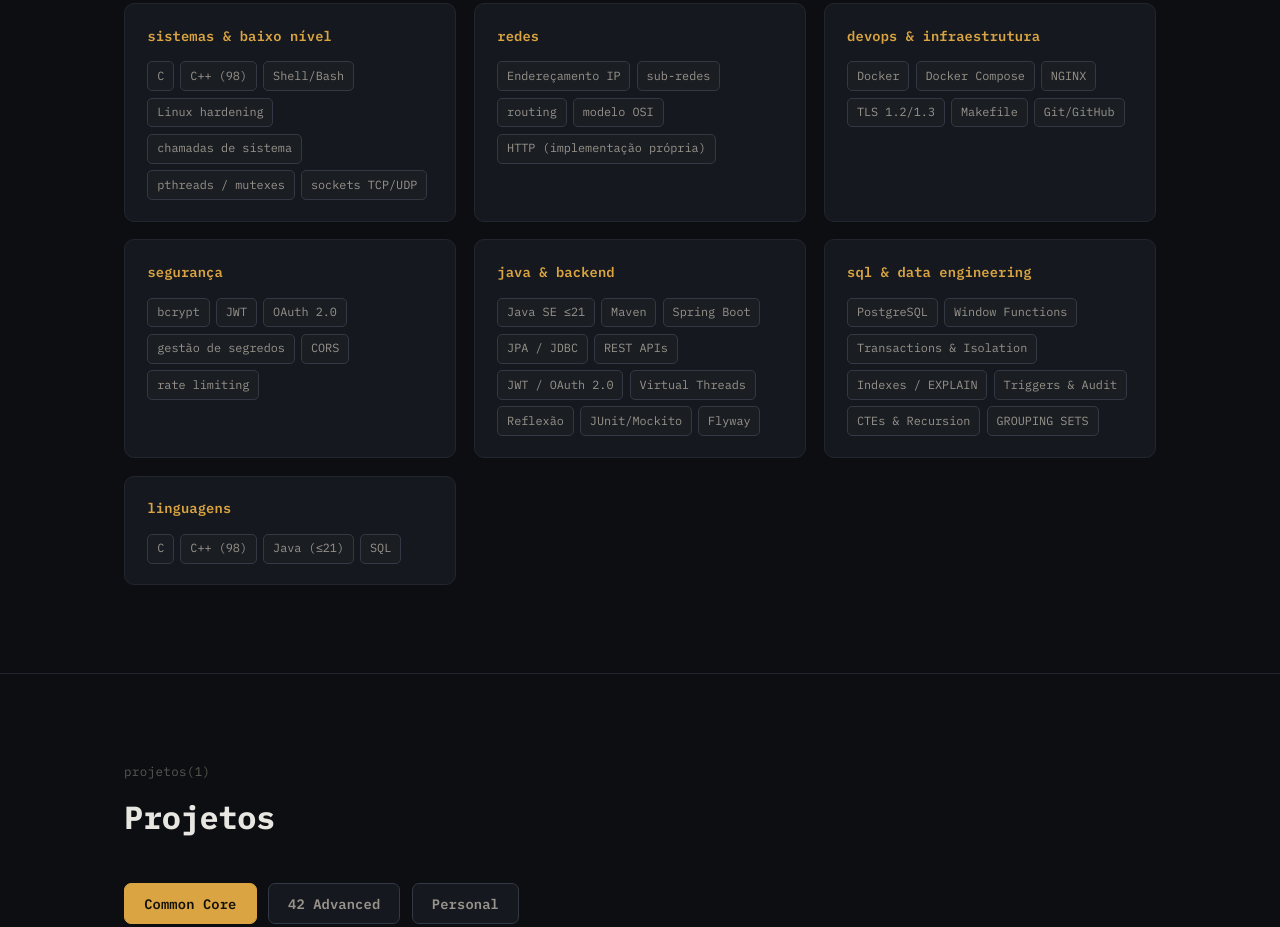
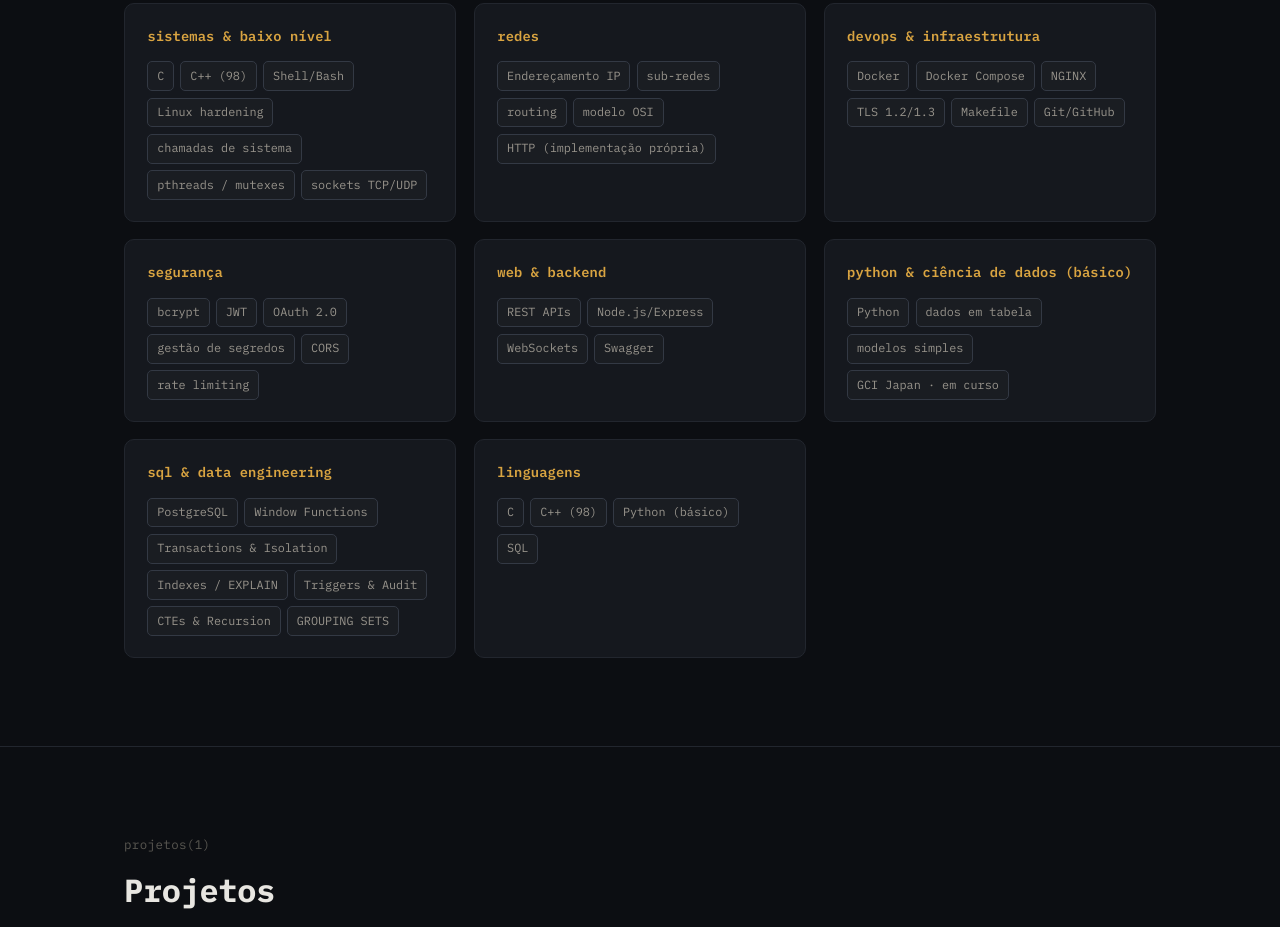
Before and after one commit to JBYoussef/Portofolio, a plain HTML site: page index.html in a window 1280 px wide. Shown: the part 1651-2578 px from the top of the page. Drawn offline with Linux system fonts and the light colour scheme.

Commit message:
Java removed from portofolio and GCI Data Science added

```diff
--- a/index.html
+++ b/index.html
@@ -361,11 +361,17 @@
           </div>
         </div>
         <div class="skill-card">
-          <h3>java &amp; backend</h3>
+          <h3>web &amp; backend</h3>
           <div class="tag-row">
-            <span class="tag">Java SE ≤21</span><span class="tag">Maven</span><span class="tag">Spring Boot</span><span class="tag">JPA / JDBC</span>
-            <span class="tag">REST APIs</span><span class="tag">JWT / OAuth 2.0</span><span class="tag">Virtual Threads</span>
-            <span class="tag">Reflexão</span><span class="tag">JUnit/Mockito</span><span class="tag">Flyway</span>
+            <span class="tag">REST APIs</span><span class="tag">Node.js/Express</span><span class="tag">WebSockets</span>
+            <span class="tag">Swagger</span>
+          </div>
+        </div>
+        <div class="skill-card">
+          <h3>python &amp; ciência de dados (básico)</h3>
+          <div class="tag-row">
+            <span class="tag">Python</span><span class="tag">dados em tabela</span><span class="tag">modelos simples</span>
+            <span class="tag">GCI Japan · em curso</span>
           </div>
         </div>
         <div class="skill-card">
@@ -379,7 +385,7 @@
         <div class="skill-card">
           <h3>linguagens</h3>
           <div class="tag-row">
-            <span class="tag">C</span><span class="tag">C++ (98)</span><span class="tag">Java (≤21)</span><span class="tag">SQL</span>
+            <span class="tag">C</span><span class="tag">C++ (98)</span><span class="tag">Python (básico)</span><span class="tag">SQL</span>
           </div>
         </div>
       </div>
@@ -419,7 +425,7 @@
         </div>
         <div class="tl-item">
           <div class="tl-year">em curso</div>
-          <div class="tl-text"><strong>malloc</strong> (42 Advanced, Unix/Kernel — reimplementação de malloc/free/realloc sobre mmap), <strong>Ledger</strong> (Piscine SQL / data engineering) e o <strong>Guia de Estudo Java</strong> — o mesmo domínio de transferências monetárias, primeiro em SQL e depois em Java + Spring, através de 8 labs práticos.</div>
+          <div class="tl-text"><strong>malloc</strong> (42 Advanced, Unix/Kernel — reimplementação de malloc/free/realloc sobre mmap), <strong>Ledger</strong> (piscina pessoal de SQL / data engineering) e uma <strong>formação online da GCI Japan</strong> — fundamentos de Python e de ciência de dados: análise de dados em tabela e criação de modelos simples.</div>
         </div>
         <div class="tl-item">
           <div class="tl-year">a seguir</div>
@@ -581,12 +587,7 @@ const projects = [
    github:'https://github.com/JBYoussef/ledger',
    tags:['PostgreSQL','SQL','Window Functions','Transactions','Indexes','Triggers','CTEs'],
    summary:'Piscine de data engineering centrada num schema de ledger financeiro: fundamentos relacionais em PostgreSQL.',
-   detail:'Reconstrói fundamentos SQL — conjuntos, joins, índices, funções de janela, transações e isolation levels, triggers e audit trail, CTEs recursivos, agregações multidimensionais e planeador de queries — inteiramente dentro de um schema de ledger partilhado, o mesmo domínio que o Guia de Estudo Java modela em memória (Lab 1) e depois sobre PostgreSQL. Avaliação por review ao vivo sobre um banco desconhecido.'},
-  {id:'java', title:'Guia de Estudo Java (C/C++98 → Java)', group:'personal', categories:['java'], category:'java', status:'progress', bonus:false,
-   github:'https://github.com/JBYoussef/JavaLearning',
-   tags:['Java 21','Maven','Spring Boot','JPA','JWT','Docker','Concurrency'],
-   summary:'Guia de estudo de Java para quem já sabe C/C++98: 13 blocos de conceitos com mapa mental C++98 → Java e 8 labs que fundem a piscine inteira.',
-   detail:'Duas partes, em 3 a 4 semanas. Parte A — 13 blocos de conceitos, cada um com sintaxe e uma linha "Mapa C++98": JVM e Maven, tipos e memória (GC, referências, BigDecimal), classes/records/sealed, exceções e try-with-resources, generics/collections/streams, I/O e tempo, concorrência (synchronized, virtual threads, NIO), reflexão e anotações, Spring Boot, SQL/JDBC/JPA/Flyway, segurança e Docker, testes e arquitetura (Ports & Adapters, observabilidade). Parte B — 8 labs sobre o mesmo domínio de transferências monetárias: ledger em consola, Java 21 moderno + testes, jogo Rush 00 em Maven multi-módulo, concorrência (downloader, race condition resolvida por single-writer, servidor NIO + wire protocol), mini-ORM por reflexão, API REST Spring Boot + JPA, laboratório de persistência (JDBC, Flyway, índices, N+1, locking) e segurança com upload e Docker. Cada conceito é primeiro vivido no SQL (Ledger) e depois reimplementado em Java.'},
+   detail:'Reconstrói fundamentos SQL — conjuntos, joins, índices, funções de janela, transações e isolation levels, triggers e audit trail, CTEs recursivos, agregações multidimensionais e planeador de queries — inteiramente dentro de um schema de ledger partilhado. Avaliação por review ao vivo sobre um banco desconhecido.'},
 ];
 
 const grid = document.getElementById('projectsGrid');
@@ -626,7 +627,6 @@ const CATEGORY_LABELS = {
   redes:    'Redes & DevOps',
   web:      'Web & Full-Stack',
   data:     'SQL & Data',
-  java:     'Java',
   memory:   'Memory Management',
   unix:     'Unix'
 };
```
